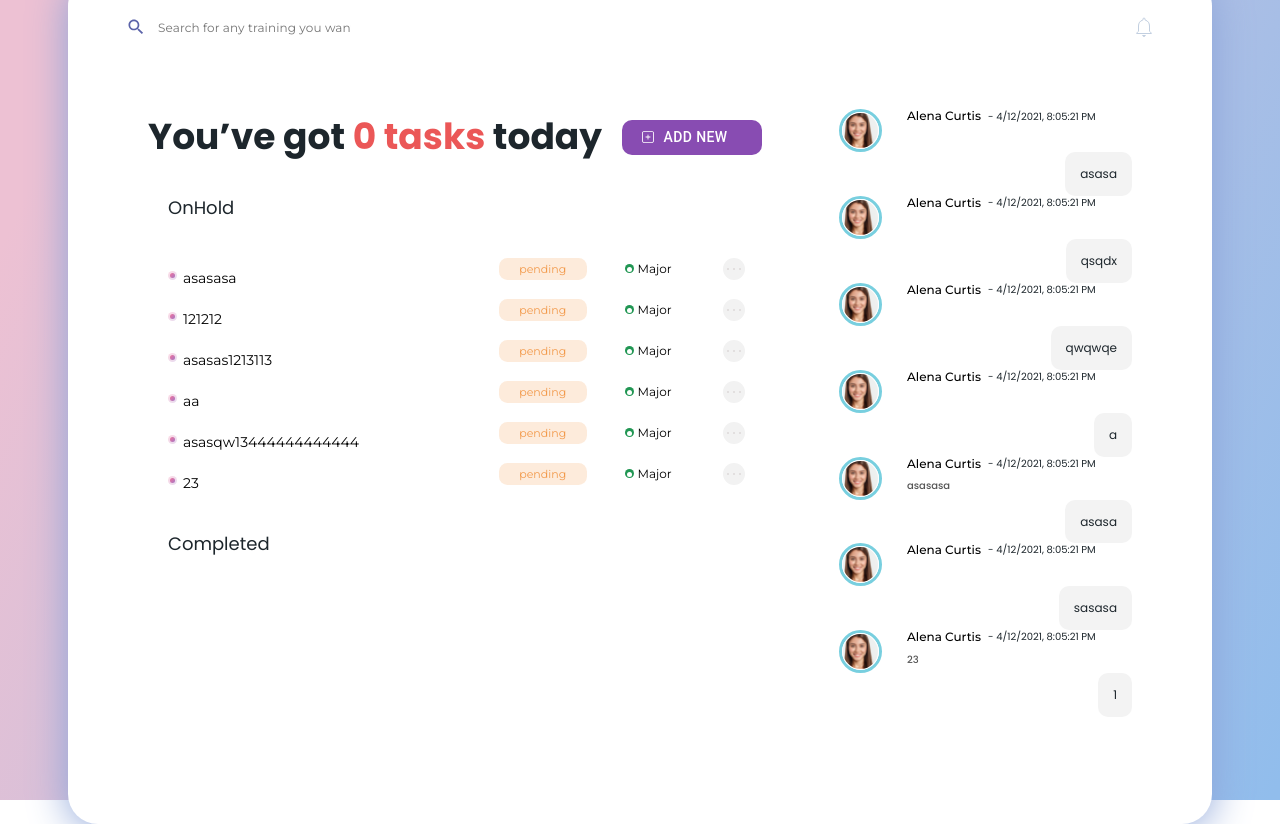
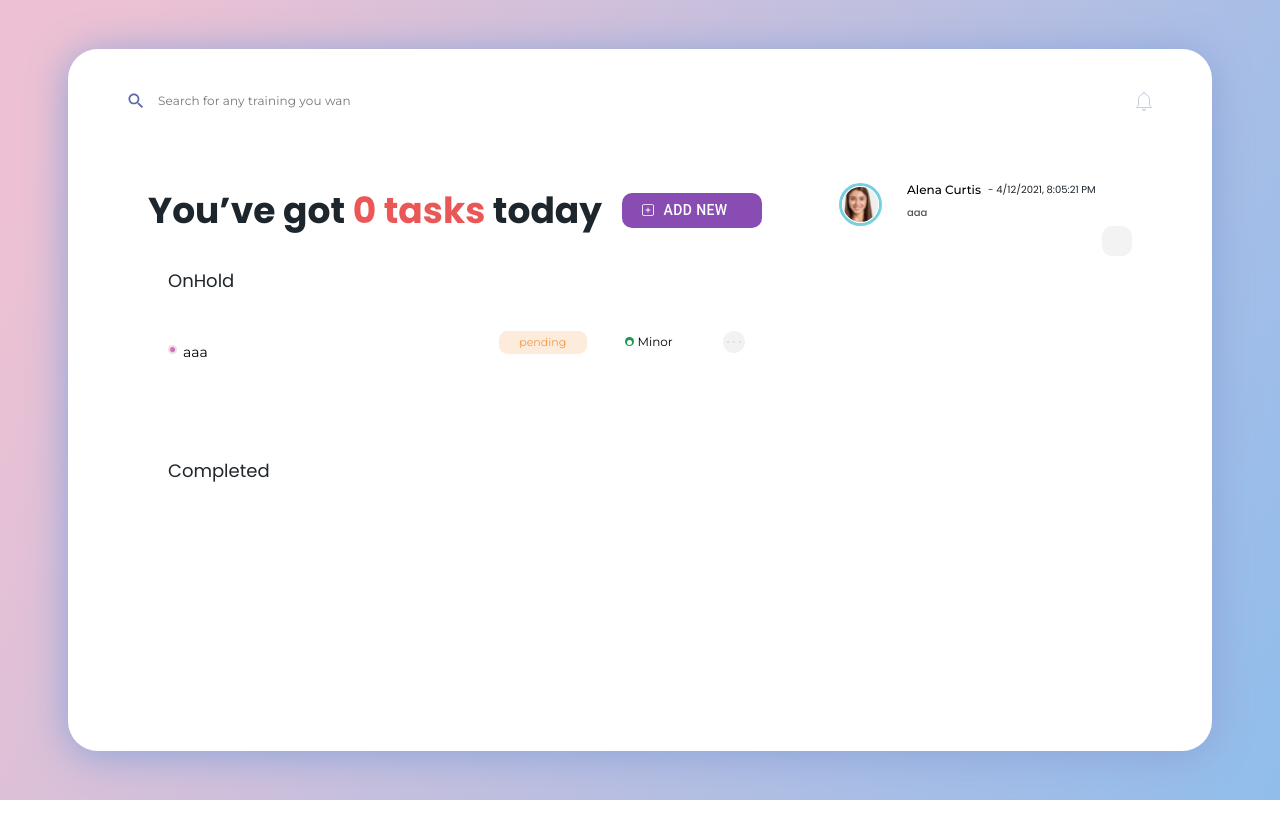
Before and after one commit to RamazanIttiev/DD_final, a React (Create React App) app: page / in a window 1280 px wide. After the commit the page ends 800 px from the top, so only its background shows below. Built offline with nearby package versions, Linux system fonts and the light colour scheme; data requests are answered from the project's data file.

Commit message:
fixed delete method and styled add comment modal

```diff
--- a/db.json
+++ b/db.json
@@ -1,119 +1,23 @@
 {
   "tasks": [
     {
-      "id": "109595de-b315-4955-9bf9-1b019d92ed67",
-      "userId": [],
-      "title": "asasasa",
+      "id": "8cb97670-6fcd-4f6e-938c-e3bb1dd23831",
+      "title": "aaa",
       "completed": false,
       "status": "pending",
-      "importance": "Major"
-    },
-    {
-      "id": "209270f4-9645-4816-91a8-90bc7c4e40a1",
-      "userId": [],
-      "title": "121212",
-      "completed": false,
-      "status": "pending",
-      "importance": "Major"
-    },
-    {
-      "id": "a990d78b-d9e8-45bf-931a-0a6e1c097fd2",
-      "userId": [],
-      "title": "asasas1213113",
-      "completed": false,
-      "status": "pending",
-      "importance": "Major"
-    },
-    {
-      "id": "e0951b23-6ae8-4287-a2eb-8ab89847ece6",
-      "userId": [],
-      "title": "aa",
-      "completed": false,
-      "status": "pending",
-      "importance": "Major"
-    },
-    {
-      "id": "43e793bf-cde7-4425-996a-a2e616cd0876",
-      "userId": [],
-      "title": "asasqw13444444444444",
-      "completed": false,
-      "status": "pending",
-      "importance": "Major"
-    },
-    {
-      "id": "1d7f6de5-2a14-4f53-ab55-6ef25998ce47",
-      "userId": [],
-      "title": "23",
-      "completed": false,
-      "status": "pending",
-      "importance": "Major"
+      "importance": "Minor"
     }
   ],
   "comments": [
     {
-      "taskId": "109595de-b315-4955-9bf9-1b019d92ed67",
-      "id": "5e2b311b-b294-406e-9673-3c439d5e1670",
+      "taskId": "8cb97670-6fcd-4f6e-938c-e3bb1dd23831",
+      "id": "88d84397-4a4a-4ce4-8a5b-32ac49f2ad79",
       "taskComments": [
         {
-          "text": "asasa"
-        }
-      ]
-    },
-    {
-      "taskId": "209270f4-9645-4816-91a8-90bc7c4e40a1",
-      "id": "3cbf9b6f-72fc-48aa-9a71-cc2c68e63b7b",
-      "taskComments": [
-        {
-          "text": "qsqdx"
-        }
-      ]
-    },
-    {
-      "taskId": "a990d78b-d9e8-45bf-931a-0a6e1c097fd2",
-      "id": "5ea6cccb-8706-4959-a8cd-131607667e6c",
-      "taskComments": [
-        {
-          "text": "qwqwqe"
-        }
-      ]
-    },
-    {
-      "taskId": "e0951b23-6ae8-4287-a2eb-8ab89847ece6",
-      "id": "d8607969-a594-4d86-b307-e1894cba0349",
-      "taskComments": [
-        {
-          "text": "a"
-        }
-      ]
-    },
-    {
-      "taskTitle": "asasasa",
-      "taskId": "109595de-b315-4955-9bf9-1b019d92ed67",
-      "id": "54d64e97-6b77-4038-86ba-2e686c34980e",
-      "taskComments": [
-        {
-          "text": "asasa"
-        }
-      ]
-    },
-    {
-      "taskId": "43e793bf-cde7-4425-996a-a2e616cd0876",
-      "id": "17377884-aeef-462b-ac77-25ff7878e5ac",
-      "taskComments": [
-        {
-          "text": "sasasa"
-        }
-      ]
-    },
-    {
-      "taskId": "1d7f6de5-2a14-4f53-ab55-6ef25998ce47",
-      "id": "de99b89a-9cd9-4022-9756-cdf9346e30d6",
-      "taskComments": [
-        {
-          "text": "1"
+          "text": ""
         }
       ],
-      "taskTitle": "23"
+      "taskTitle": "aaa"
     }
   ],
   "users": []
--- a/package.json
+++ b/package.json
@@ -17,7 +17,7 @@
   },
   "scripts": {
     "start": "set PORT=3001 && react-scripts start",
-    "server": "json-server --watch db.json"
+    "server": "json-server --watch db.json --host 127.0.0.1"
   },
   "eslintConfig": {
     "extends": [
--- a/src/Components/AddComment/AddComment.jsx
+++ b/src/Components/AddComment/AddComment.jsx
@@ -3,6 +3,7 @@ import { Button, makeStyles, TextField } from '@material-ui/core';
 import store from '../../state';
 import { v4 as uuidv4 } from 'uuid';
 import { Field, FieldArray, Form, Formik } from 'formik';
+import './AddComment.scss';
 
 const useStyles = makeStyles(() => ({
   Modal: {
@@ -15,11 +16,14 @@ const useStyles = makeStyles(() => ({
     transform: 'translate(-50%, -50%)',
     borderRadius: '20px',
     border: 'none',
+    padding: '20px',
   },
 
   ModalBtn: {
-    width: '80%',
+    width: '100%',
     margin: '0 auto',
+    background: 'linear-gradient(90deg, rgba(136, 76, 178, 1) 0%, rgba(235, 87, 87, 1) 100%)',
+    color: '#fff',
   },
 }));
 
@@ -39,14 +43,21 @@ const AddComment = ({ title, status, importance, completed, userId, id, comments
 
   return (
     <div className={classes.Modal}>
+      <div className="AddComment__heading">
+        <span className="AddComment__title">{title}</span>
+        <div className="AddComment__wrapper">
+          <span className={status === 'pending' ? 'AddComment__status' : ''}>{status}</span>
+          <span className="AddComment__importance">{importance}</span>
+        </div>
+      </div>
       <Formik initialValues={initialValues} onSubmit={sendComment}>
         {({ errors, touched, isValidating }) => (
-          <Form className="AddTask__form">
+          <Form className="AddComment__form">
             <FieldArray
               render={() =>
                 initialValues.taskComments.map((text, index) => (
                   <Field
-                    className="AddTask__textarea AddTask__comment"
+                    className="AddComment__textarea AddComment__comment"
                     as="textarea"
                     key={index}
                     placeholder="Comment it, if you wish"
@@ -56,7 +67,9 @@ const AddComment = ({ title, status, importance, completed, userId, id, comments
               }
             />
 
-            <Button type="submit">Add</Button>
+            <Button className={classes.ModalBtn} type="submit">
+              Add
+            </Button>
           </Form>
         )}
       </Formik>
--- a/src/Components/AddComment/AddComment.scss
+++ b/src/Components/AddComment/AddComment.scss
@@ -1,5 +1,48 @@
-.Comment {
+@import '../../Styles/helpers';
+
+.AddComment {
+  &__form {
+    display: flex;
+    flex-direction: column;
+  }
+  &__heading {
+    display: flex;
+    flex-wrap: wrap;
+    justify-content: start;
+  }
+  &__wrapper {
+    display: flex;
+    align-items: center;
+    margin-bottom: 40px;
+  }
+  &__title {
+    @include secondaryFont;
+    font-size: 18px;
+    width: 100%;
+    margin-bottom: 20px;
+    line-height: 1.5;
+  }
+  &__status {
+    @include status;
+  }
+  &__statusInprogress {
+    @include status;
+    background: $inprogressColor;
+    color: $inprogressTextColor;
+  }
+  &__statusCompleted {
+    @include status;
+    background: $completedColor;
+    color: $completedTextColor;
+  }
+  &__importance {
+    @include importance;
+    margin-left: 20px;
+  }
   &__textarea {
     @include textarea;
+    min-height: 100px;
+    margin-bottom: 30px;
+    min-height: 150px;
   }
 }
--- a/src/Components/AddTask/AddTask.jsx
+++ b/src/Components/AddTask/AddTask.jsx
@@ -30,14 +30,13 @@ const useStyles = makeStyles(() => ({
 const AddTask = ({ setOpen }) => {
   const classes = useStyles();
   const [btnValue, setBtnValue] = React.useState('');
-  const [taskTitle, setTaskTitle] = useState('');
 
   const id = uuidv4();
 
   const initialValues = {
     task: {
       id: id,
-      userId: [],
+      // userId: [],
       title: '',
       completed: false,
       status: 'pending',
--- a/src/Components/Task/Task.jsx
+++ b/src/Components/Task/Task.jsx
@@ -14,7 +14,7 @@ import { Button, Modal } from '@material-ui/core';
 const Task = observer(props => {
   const [popover, setPopover] = React.useState(null);
   const [open, setOpen] = React.useState(false);
-  const { title, status, importance, completed, userId, id, comments } = props;
+  const { title, status, importance, completed, userId, id } = props;
 
   const openModal = () => {
     setOpen(true);
@@ -32,11 +32,11 @@ const Task = observer(props => {
     setPopover(null);
   };
 
-  const completedTasks = id => {
+  const completedTasks = () => {
     store.tasks.toggleComplete(id);
   };
 
-  const remove = id => {
+  const remove = () => {
     store.tasks.removeTask(id);
   };
 
@@ -68,7 +68,7 @@ const Task = observer(props => {
           }}
         >
           <div className="Task__options">
-            <Button onClick={() => completedTasks(id)}>
+            <Button onClick={completedTasks}>
               <img src={!completed ? done : notDone} alt="Done" />
             </Button>
             <Button onClick={openModal}>
@@ -77,7 +77,7 @@ const Task = observer(props => {
             <Modal open={open} onClose={closeModal}>
               <AddComment {...props} />
             </Modal>
-            <Button onClick={() => remove(id)}>
+            <Button onClick={remove}>
               <img src={deleteTask} alt="Delete" />
             </Button>
           </div>
--- a/src/Components/Task/Task.scss
+++ b/src/Components/Task/Task.scss
@@ -26,32 +26,23 @@
   }
 
   &__status {
-    @include primaryFont;
-    font-size: 11px;
-    border-radius: 8.5px;
-    background: $pendingColor;
-    color: $pendingTextColor;
-    padding: 5px 17px;
-    text-align: center;
+    @include status;
+  }
+
+  &__statusInprogress {
+    @include status;
+    background: $inprogressColor;
+    color: $inprogressTextColor;
+  }
+
+  &__statusCompleted {
+    @include status;
+    background: $completedColor;
+    color: $completedTextColor;
   }
 
   &__importance {
-    @include primaryFont;
-    position: relative;
-    font-size: 12px;
-    padding-left: 12px;
-    &::before {
-      @include taskBefore;
-      background: #fff;
-      top: 5px;
-      left: 2px;
-      z-index: 1;
-    }
-    &::after {
-      @include taskAfter;
-      background: $minorColor;
-      top: 2px;
-    }
+    @include importance;
   }
 
   &__users {
--- a/src/Styles/_helpers.scss
+++ b/src/Styles/_helpers.scss
@@ -8,6 +8,10 @@ $secondaryColor: #eb5757;
 $titleColor: #1d262c;
 $pendingColor: rgba(242, 153, 74, 0.2);
 $pendingTextColor: #f2994a;
+$inprogressColor: rgba(86, 204, 242, 0.2);
+$inprogressTextColor: #56ccf2;
+$completedColor: rgba(39, 174, 96, 0.2);
+$completedTextColor: #27ae60;
 $minorColor: #219653;
 $authorColor: #fbac65;
 $avatarBorder: #78cfdf;
@@ -82,3 +86,32 @@ $messageBgr: #f3f3f3;
   outline: none;
   padding: 10px 10px 0;
 }
+
+@mixin status {
+  @include primaryFont;
+  font-size: 11px;
+  border-radius: 8.5px;
+  background: $pendingColor;
+  color: $pendingTextColor;
+  padding: 5px 17px;
+  text-align: center;
+}
+
+@mixin importance {
+  @include primaryFont;
+  position: relative;
+  font-size: 12px;
+  padding-left: 12px;
+  &::before {
+    @include taskBefore;
+    background: #fff;
+    top: 5px;
+    left: 2px;
+    z-index: 1;
+  }
+  &::after {
+    @include taskAfter;
+    background: $minorColor;
+    top: 2px;
+  }
+}
```
